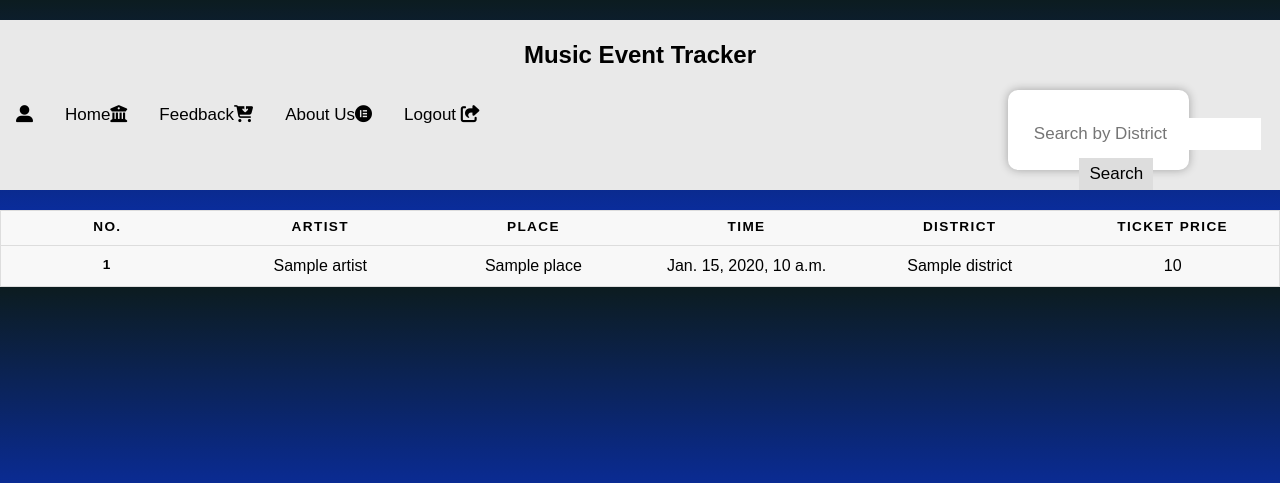
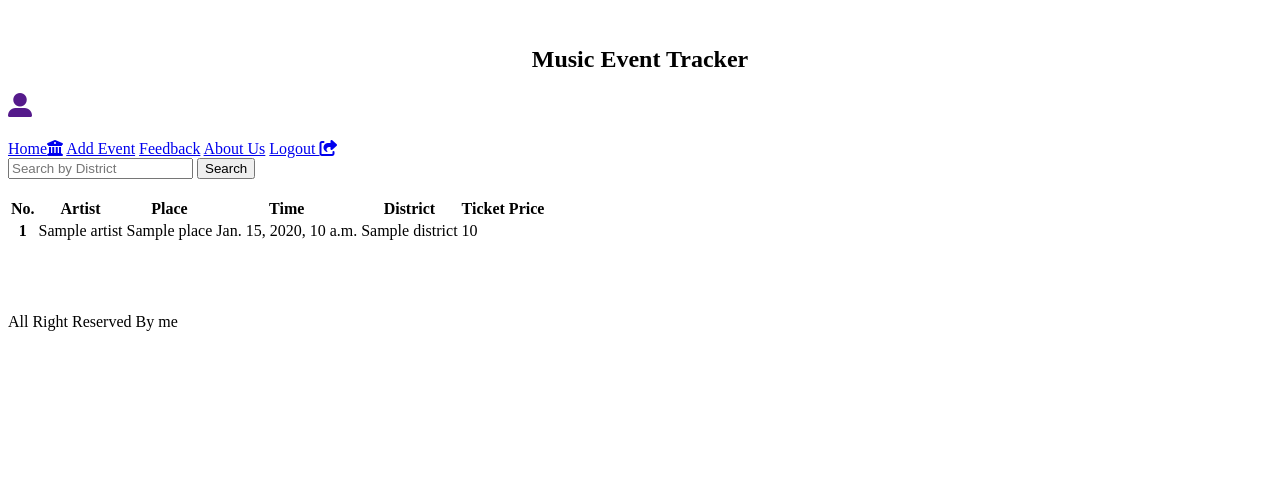
Before and after one commit to vectorsigmaissomewhere/MusicEventTracker, a Django app: template syp/myapp/templates/index.html in a window 1280 px wide. Shown: the top 483 px of the page. Run offline with Django 3.2, Linux system fonts and the light colour scheme; the template is opened without the code that fills it: most values are stand-ins (such as "Sample title", 1, 10 or a date in 2020); some libraries are stand-ins or nearby versions.

Commit message:
Update index.html

```diff
--- a/syp/myapp/templates/index.html
+++ b/syp/myapp/templates/index.html
@@ -2,9 +2,10 @@
 <!DOCTYPE html>
 <html>
 <head>
-  <link rel="stylesheet" href="{% static 'css/home-style.css' %}">
+  <link rel="stylesheet" href="{% static 'css/mainhome-style.css' %}">
   <link rel="stylesheet" href="https://cdnjs.cloudflare.com/ajax/libs/font-awesome/4.7.0/css/font-awesome.min.css">
-<script src='https://kit.fontawesome.com/a076d05399.js'></script>
+  <script src='https://kit.fontawesome.com/a076d05399.js'>
+  </script>
   <meta charset="UTF-8">
   <title>Insert title here</title>
 </head>
@@ -12,12 +13,18 @@
 <br>
   <div class="topnav sticky">
     <center><h2>Music Event Tracker</h2></center>
-            <h2><a href="">{% if request.user.is_authenticated %}
+    <h2>
+      <a href="">
+        {% if request.user.is_authenticated %}
           <p>{{ request.user.username }}</p>
-              {% endif %}<i class='fas fa-user-alt'></i></a></h2>
+        {% endif %}
+        <i class='fas fa-user-alt'></i>
+      </a>
+    </h2>
     <a href="{% url 'home' %}">Home<i class="fa fa-institution"></i></a>
-            <a href="{% url 'feedback' %}">Feedback<i class='fas fa-cart-arrow-down'></i></a>
-            <a href="{% url 'about' %}">About Us<i class='fab fa-elementor'></i></a>
+    <a href="{% url 'addevent' %}">Add Event</a>
+    <a href="{% url 'feedback' %}">Feedback</a>
+    <a href="{% url 'about' %}">About Us</a>
     <a href="{% url 'logout' %}">Logout <i class='fas fa-share-square'></i></a>
     <div class="search-container">
       <form method="GET" action="{% url 'home' %}">
@@ -27,7 +34,8 @@
     </div>
   </div>
   <br>
-<!-- Display MusicalEvent data -->
+
+  <div class="table-container">
     <table class="table mt-5">
       <thead>
         <tr>
@@ -52,11 +60,16 @@
         {% endfor %}
       </tbody>
     </table>
+  </div>
+  <br>
+  <br>
+  <br>
   <div class="footer">
     <p>All Right Reserved By me</p>
   </div>
 </body>
 </html>
+
 
 
 
```
Lines whose indentation alone changed are shown as unchanged.
